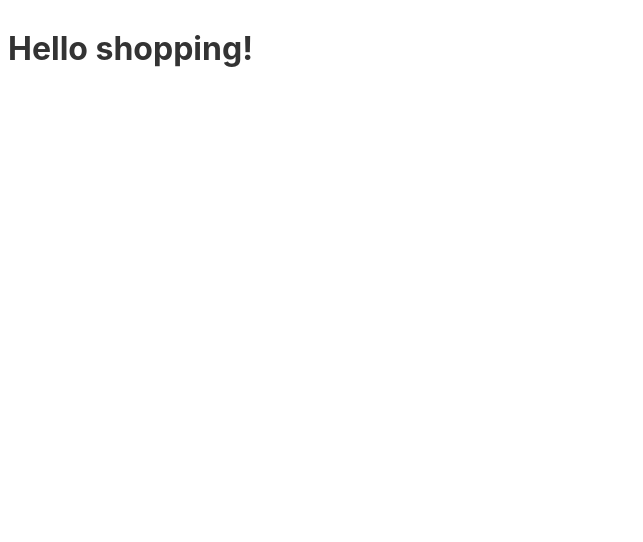
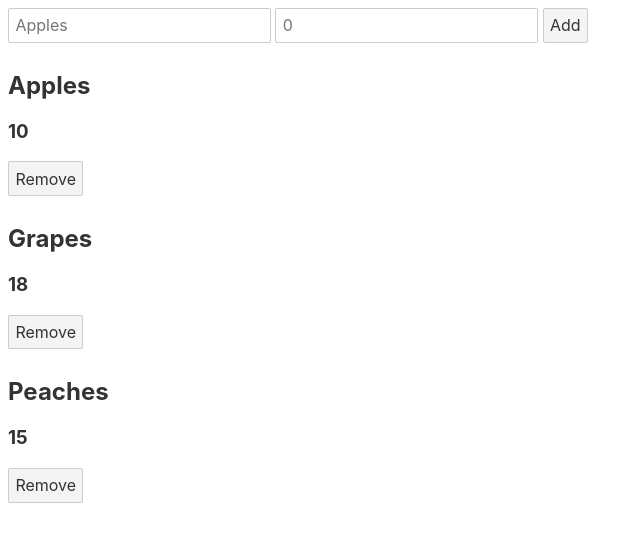
Before and after one commit to borntofrappe/svelte-tutorial, a Svelte app in the folder Shopping List/: page / in a window 1280 px wide. Shown: the top 542 px of the page, without its empty margins (0-643 px from the left). Built offline with nearby package versions, Linux system fonts and the light colour scheme.

Commit message:
include a store and a list completing the crud operations

```diff
--- a/Shopping List/src/App.svelte
+++ b/Shopping List/src/App.svelte
@@ -1 +1,7 @@
-<h1>Hello shopping!</h1>
+<script>
+    import Form from './Form.svelte';
+    import List from './List.svelte';
+</script>
+
+<Form />
+<List />
--- /dev/null
+++ b/Shopping List/src/Form.svelte
@@ -0,0 +1,44 @@
+<script>
+    // import the items as described in the store
+    import { items } from "./stores.js";
+
+    // variables bound to the input elements
+    let name;
+    let value;
+    function handleSubmit() {
+        // update the data in the store
+        if (name && value) {
+            // if the item isn't already listed, add the name and value to the end of the array
+            const index = $items.findIndex(item => item.name === name);
+            if (index === -1) {
+                items.create(name, value);
+            } else {
+                // else update the value
+                items.update(name, value);
+            }
+        }
+        this.reset();
+    }
+</script>
+
+<!-- form with 2 fields
+    - input of type text, describing the name of the item
+    - input of type number, describing the value for the item
+
+-->
+
+<form on:submit|preventDefault="{handleSubmit}">
+    <!-- for the input of type text include a series of options through a datalist item -->
+    <input required type="text" bind:value="{name}" placeholder="{$items[0] ? $items[0].name : 'Something tasty'}" list="items" />
+    <!-- in the list describe the elements already existing in the store -->
+    <datalist id="items">
+        {#each $items as item (item.name)}
+        <option value="{item.name}"></option>
+        {/each}
+    </datalist>
+    <input required type="number" bind:value placeholder="0" min="0" />
+
+    <button>
+        Add
+    </button>
+</form>
--- /dev/null
+++ b/Shopping List/src/List.svelte
@@ -0,0 +1,13 @@
+<script>
+    import { items } from "./stores.js";
+</script>
+
+<main>
+    {#each $items as item (item.name)}
+    <article>
+        <h2>{item.name}</h2>
+        <h3>{item.value}</h3>
+        <button on:click="{() => items.delete(item.name)}">Remove</button>
+    </article>
+    {/each}
+</main>
--- /dev/null
+++ b/Shopping List/src/stores.js
@@ -0,0 +1,40 @@
+import { writable } from 'svelte/store';
+// in the store describes a list of items by name and value
+
+const data = [
+    {
+        name: 'Apples',
+        value: 10,
+    },
+    {
+        name: 'Grapes',
+        value: 18,
+    },
+    {
+        name: 'Peaches',
+        value: 15,
+    }
+];
+
+function createItems() {
+    const { subscribe, set, update } = writable(data);
+
+    return {
+        subscribe,
+        create: (name, value) => update(n => [...n, {
+            name, value
+        }]),
+        update: (name, value) => update(n => {
+            const index = n.findIndex(item => item.name === name);
+            n[index].value += value;
+            return n;
+        }),
+        delete: (name) => update(n => {
+            const index = n.findIndex(item => item.name === name);
+            return [...n.slice(0, index), ...n.slice(index + 1)];
+        })
+    }
+}
+
+
+export const items = createItems();
```
Also changed, not shown: 1 other file (tests, documents, lock files or other folders).
